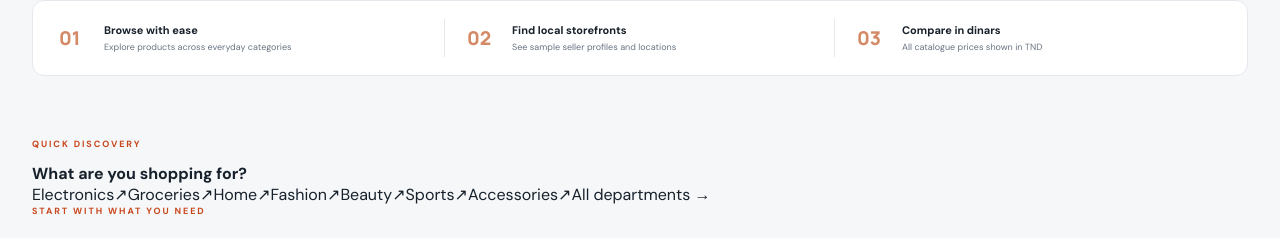
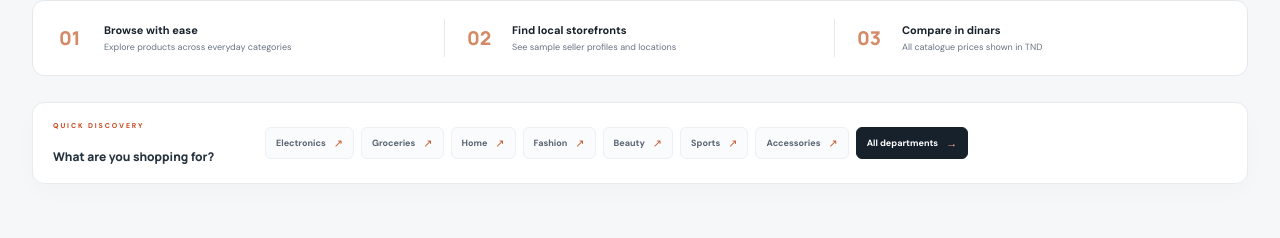
Before and after one commit to medkhalilghdamsi-dev/MARCHY, a React (Vite) app: page / in a window 1280 px wide. Shown: the part 695-933 px from the top of the page. Built offline with nearby package versions, Linux system fonts and the light colour scheme.

Commit message:
Style compact homepage category discovery rail

```diff
--- a/src/styles.css
+++ b/src/styles.css
@@ -844,3 +844,18 @@ button:disabled{cursor:not-allowed}
 }
 .is-rtl .global-search-suggestions{text-align:right}
 .is-rtl .global-search-suggestions>a{direction:rtl}
+
+.home-quick-discovery{display:grid;grid-template-columns:190px 1fr;align-items:center;gap:22px;margin:-36px 0 58px;padding:18px 20px;border:1px solid #e7ebee;border-radius:12px;background:#fff;box-shadow:0 8px 24px #17212b05}
+.home-quick-discovery>div:first-child{display:flex;flex-direction:column;gap:5px}
+.home-quick-discovery .eyebrow{font-size:7px}
+.home-quick-discovery>div:first-child>b{font:750 12px Manrope,sans-serif;color:#26323d}
+.home-quick-links{display:flex;align-items:center;gap:7px;flex-wrap:wrap}
+.home-quick-links a{display:inline-flex;align-items:center;gap:8px;min-height:32px;padding:7px 10px;border:1px solid #edf0f2;border-radius:6px;background:#fafbfc;color:#586572;font-size:9px;font-weight:700}
+.home-quick-links a:hover{border-color:#efc5b2;background:#fff7f3;color:#b94a25}
+.home-quick-links a span{color:#c85b32;font-size:11px}
+.home-quick-links .quick-all-link{border-color:#17212b;background:#17212b;color:#fff}
+.home-quick-links .quick-all-link span{color:#ffb08f}
+.home-category-card small{display:flex;align-items:center;justify-content:space-between;gap:6px}
+.home-category-card small span{float:none}
+@media(max-width:900px){.home-quick-discovery{grid-template-columns:1fr;gap:12px;margin:-34px 0 48px}}
+@media(max-width:640px){.home-quick-discovery{margin:-24px 0 38px;padding:14px}.home-quick-links{flex-wrap:nowrap;overflow-x:auto;padding-bottom:4px;scrollbar-width:none}.home-quick-links::-webkit-scrollbar{display:none}.home-quick-links a{flex:0 0 auto}}
```
